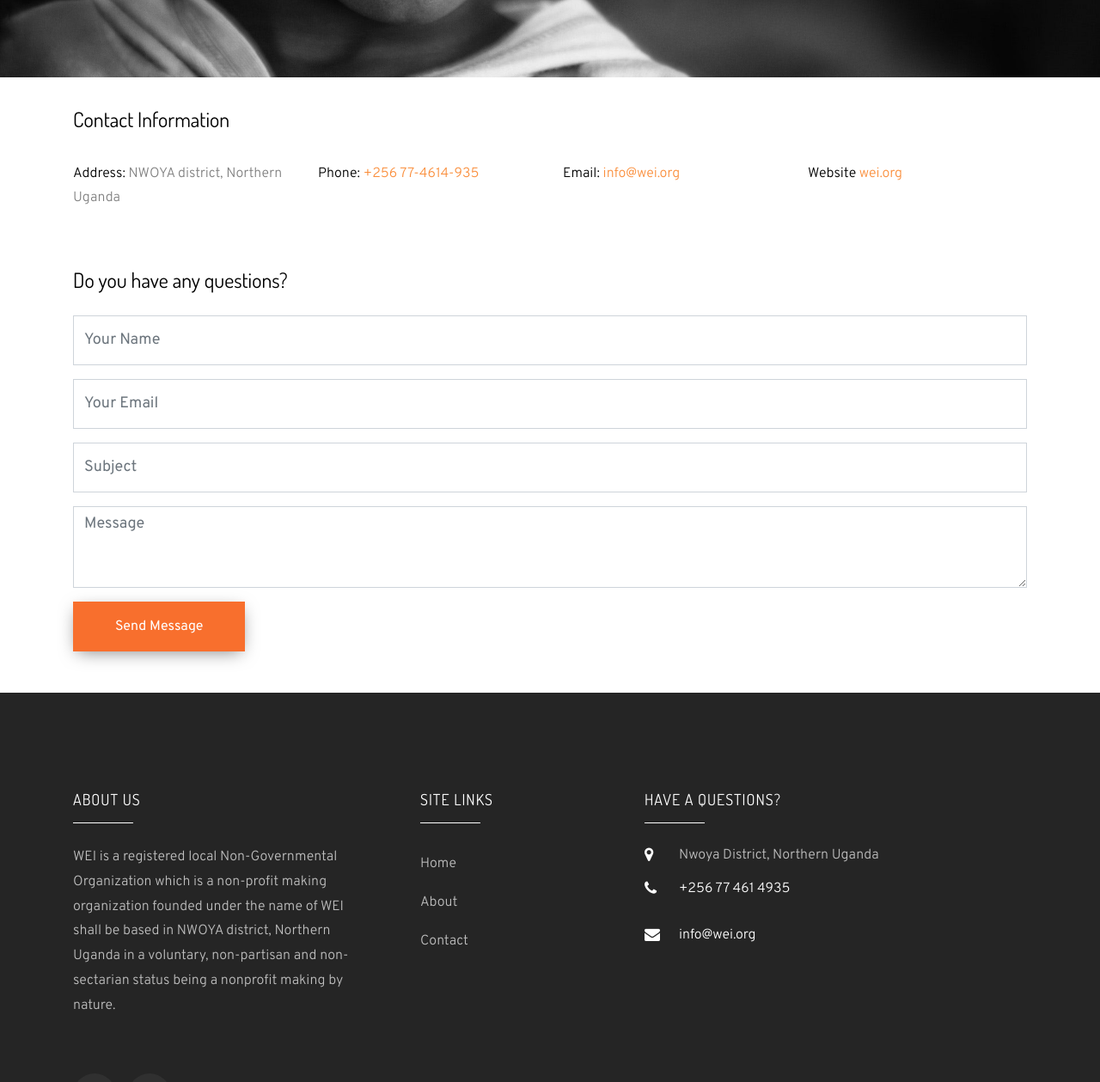
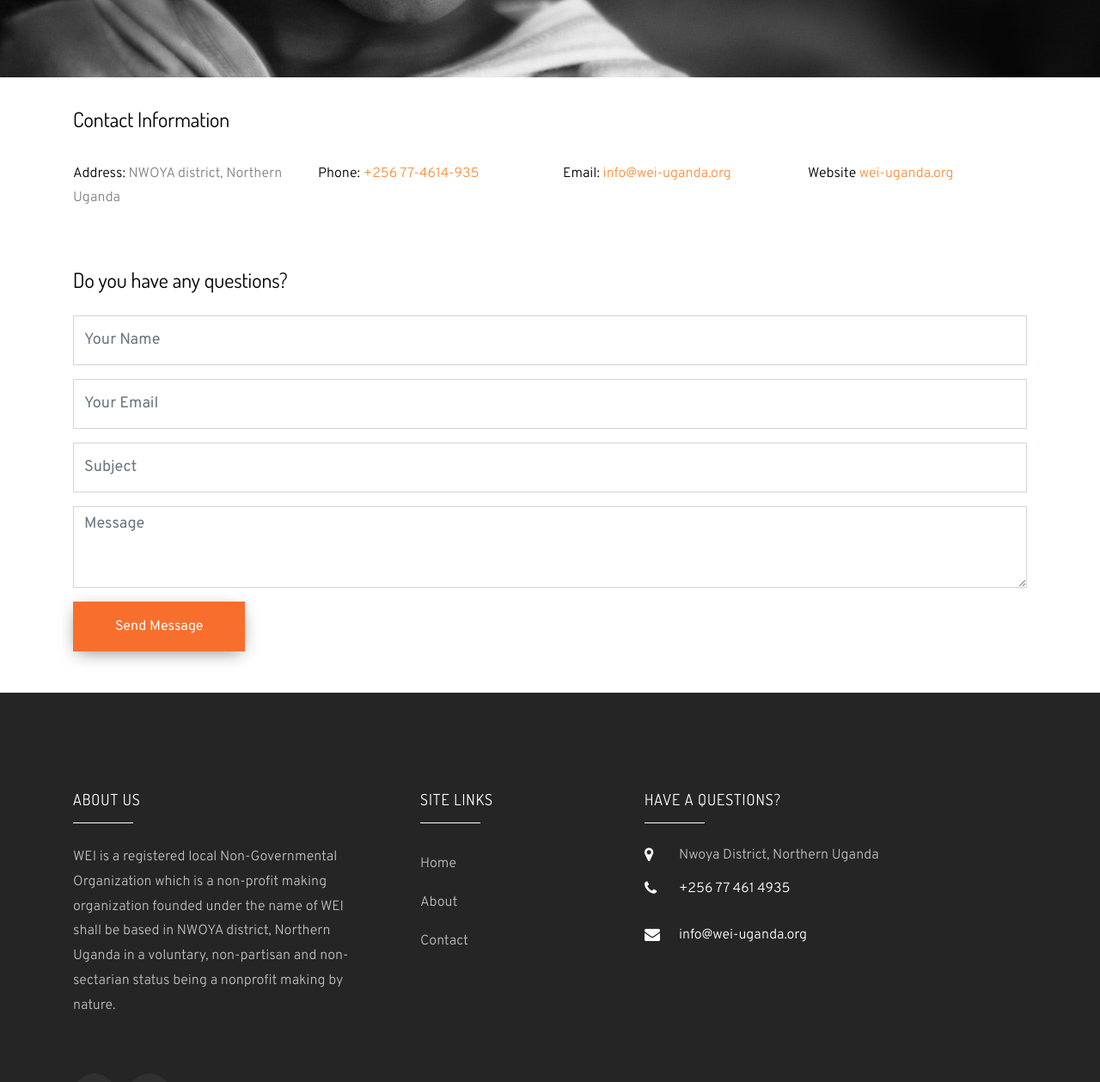
Before and after one commit to mwakaambrose/mwakaambrose.github.io, a plain HTML site: page contact.html in a window 1280 px wide. Shown: the part 610-1869 px from the top of the page at 86% size. Drawn offline with Linux system fonts and the light colour scheme; some packages are replaced by stand-ins of ours; no server answers; files whose address does not match are found by name.

Commit message:
adds cname and changes email domains

```diff
--- a/contact.html
+++ b/contact.html
@@ -87,10 +87,10 @@
             <p><span>Phone:</span> <a href="tel://+256774614935">+256 77-4614-935</a></p>
           </div>
           <div class="col-md-3">
-            <p><span>Email:</span> <a href="mailto:info@wei.org">info@wei.org</a></p>
+            <p><span>Email:</span> <a href="mailto:info@wei-uganda.org">info@wei-uganda.org</a></p>
           </div>
           <div class="col-md-3">
-            <p><span>Website</span> <a href="#">wei.org</a></p>
+            <p><span>Website</span> <a href="#">wei-uganda.org</a></p>
           </div>
         </div>
         <div class="row block-12">
@@ -150,7 +150,7 @@
 	              <ul>
 	                <li><span class="icon icon-map-marker"></span><span class="text">Nwoya District, Northern Uganda</span></li>
 	                <li><a href="#"><span class="icon icon-phone"></span><span class="text">+256 77 461 4935</span></a></li>
-	                <li><a href="#"><span class="icon icon-envelope"></span><span class="text">info@wei.org</span></a></li>
+	                <li><a href="#"><span class="icon icon-envelope"></span><span class="text">info@wei-uganda.org</span></a></li>
 	              </ul>
 	            </div>
             </div>
```
Also changed, not shown: about.html (+1 -1 lines), blog-single.html (+1 -1 lines), blog.html (+1 -1 lines), causes.html (+1 -1 lines), donate.html (+1 -1 lines), event.html (+1 -1 lines), gallery.html (+1 -1 lines), index.html (+1 -1 lines), 1 other file.
